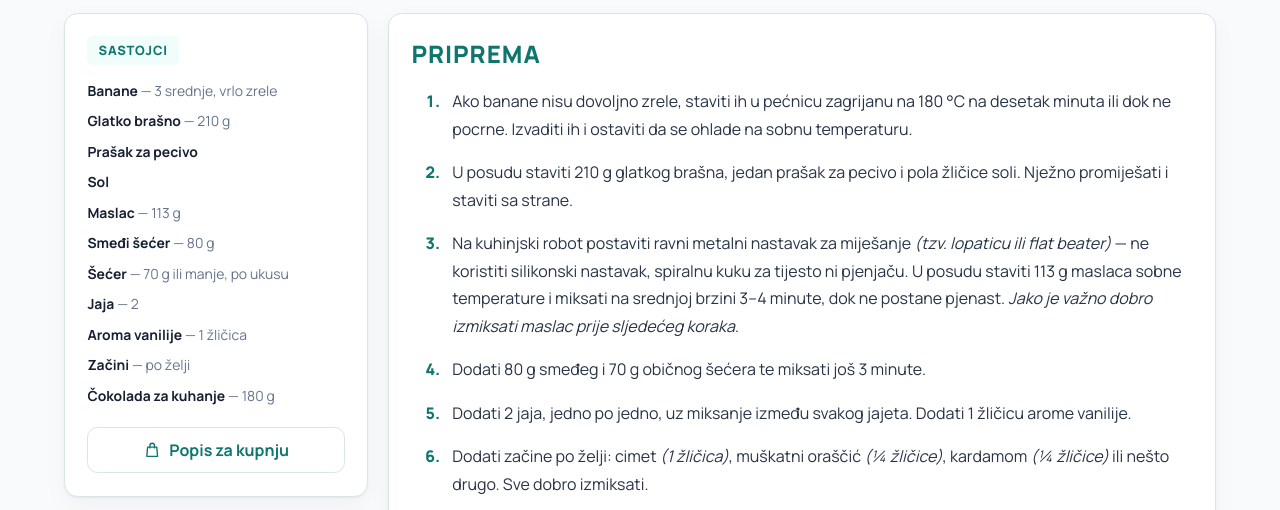
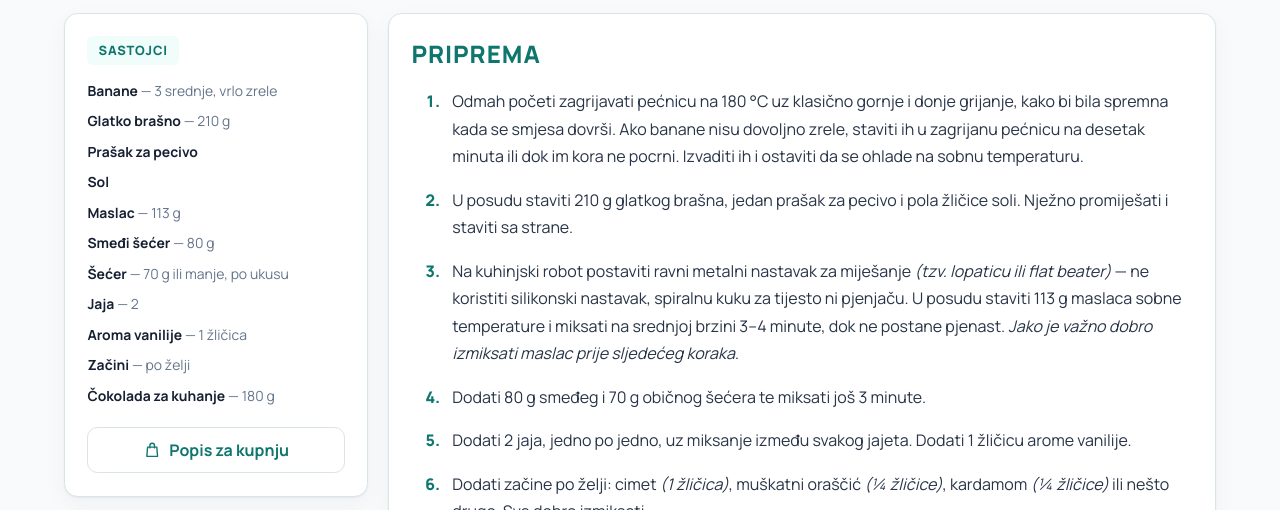
Before and after one commit to petar-simeta/receptici, an Astro site: page /recipe/banana-bread in a window 1280 px wide. Shown: the part 245-755 px from the top of the page. Built offline with nearby package versions, Linux system fonts and the light colour scheme; Astro itself is replaced by a stand-in of ours.

Commit message:
preheat oven earlier in banana bread

```diff
--- a/src/content/recipes/banana-bread.mdx
+++ b/src/content/recipes/banana-bread.mdx
@@ -41,7 +41,7 @@ ingredients:
     quantity: 180 g
 ---
 
-1. Ako banane nisu dovoljno zrele, staviti ih u pećnicu zagrijanu na 180 °C na desetak minuta ili dok ne pocrne. Izvaditi ih i ostaviti da se ohlade na sobnu temperaturu.
+1. Odmah početi zagrijavati pećnicu na 180 °C uz klasično gornje i donje grijanje, kako bi bila spremna kada se smjesa dovrši. Ako banane nisu dovoljno zrele, staviti ih u zagrijanu pećnicu na desetak minuta ili dok im kora ne pocrni. Izvaditi ih i ostaviti da se ohlade na sobnu temperaturu.
 2. U posudu staviti 210 g glatkog brašna, jedan prašak za pecivo i pola žličice soli. Nježno promiješati i staviti sa strane.
 3. Na kuhinjski robot postaviti ravni metalni nastavak za miješanje *(tzv. lopaticu ili flat beater)* — ne koristiti silikonski nastavak, spiralnu kuku za tijesto ni pjenjaču. U posudu staviti 113 g maslaca sobne temperature i miksati na srednjoj brzini 3–4 minute, dok ne postane pjenast. *Jako je važno dobro izmiksati maslac prije sljedećeg koraka.*
 4. Dodati 80 g smeđeg i 70 g običnog šećera te miksati još 3 minute.
```
